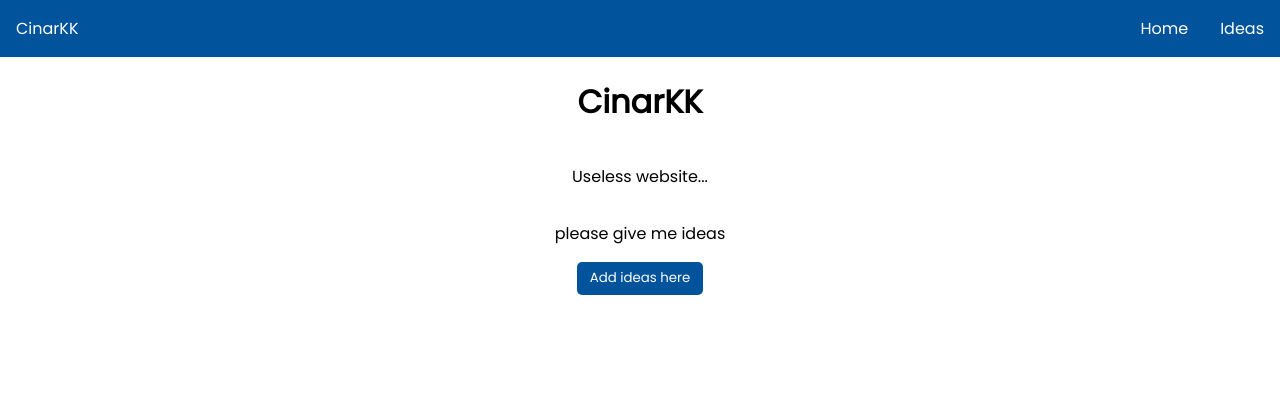
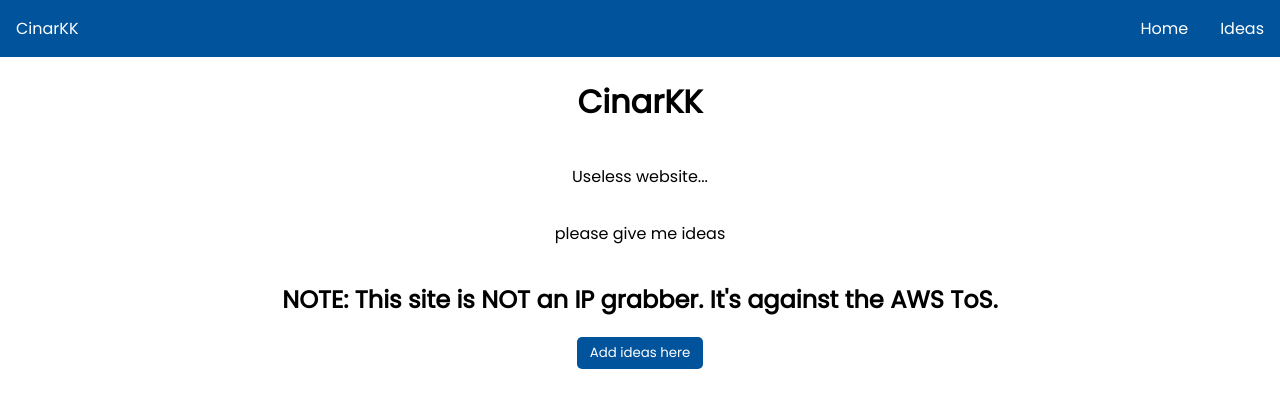
Before and after one commit to CinarKK9/cinarkk-website, a React (Create React App) app: page / in a window 1280 px wide. Shown: the top 408 px of the page. Built offline with nearby package versions, Linux system fonts and the light colour scheme.

Commit message:
Update App.jsx

```diff
--- a/src/App.jsx
+++ b/src/App.jsx
@@ -5,6 +5,7 @@
       <h1>CinarKK</h1>
       <p>Useless website...</p>
       <p>please give me ideas</p>
+     <h2>NOTE: This site is NOT an IP grabber. It's against the AWS ToS.</h2>
       <a href="/add-ideas"><button>Add ideas here</button></a>
     </main>
     </>
```
